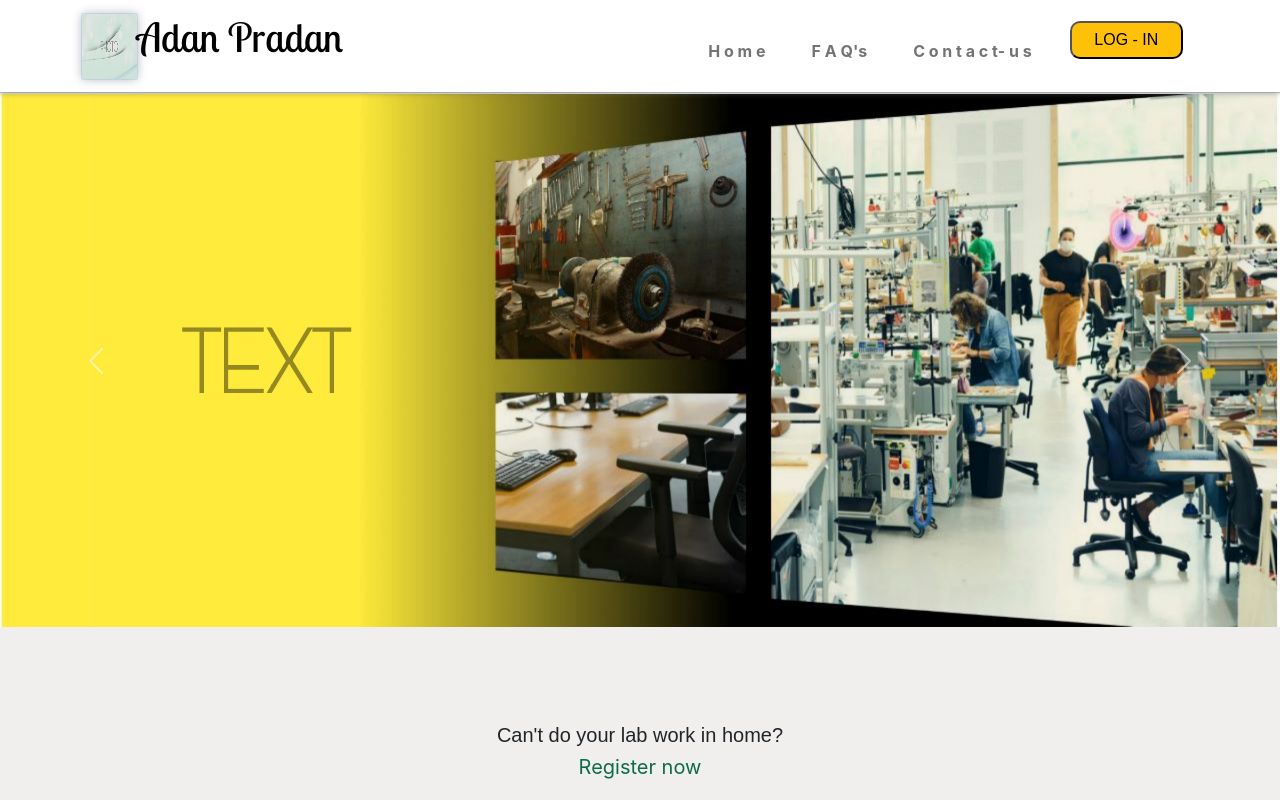
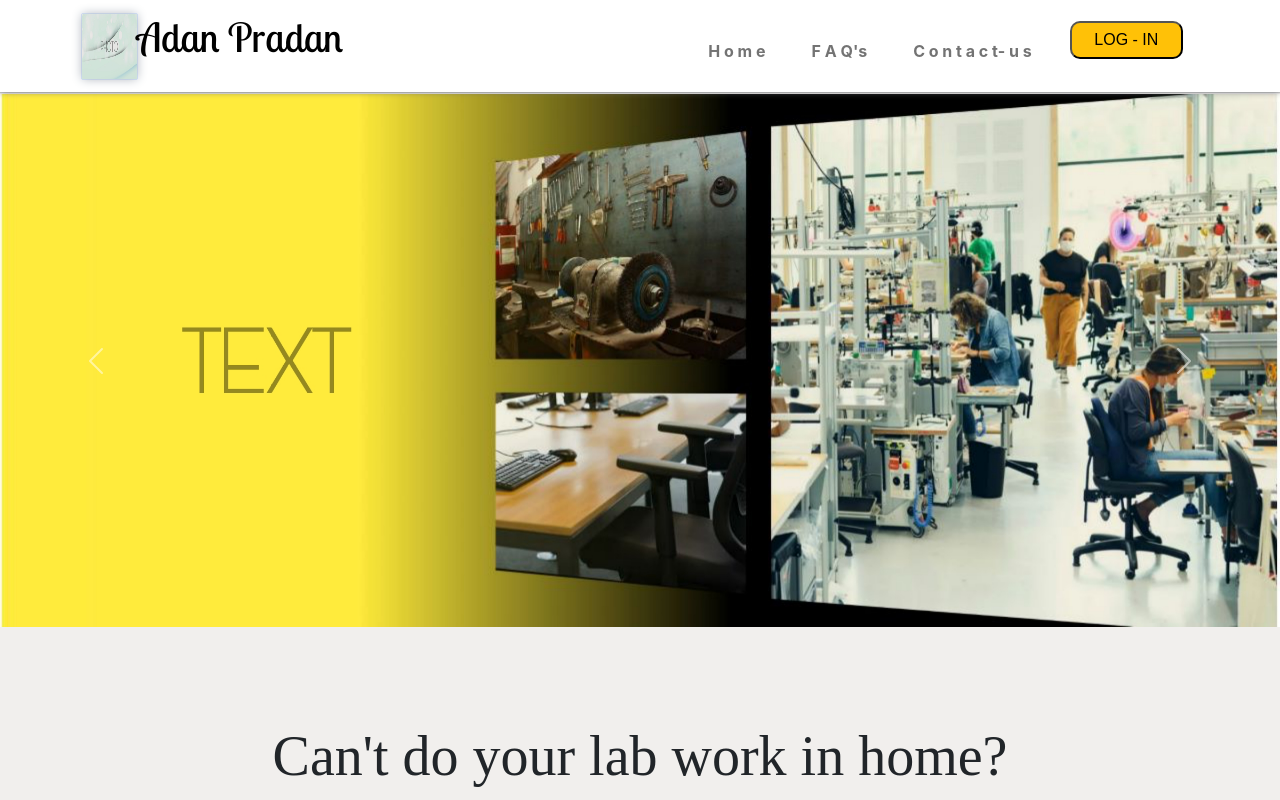
Before and after one commit to KotaKarthik1/Adan_Pradan_frontend, a React (Create React App) app: page / in a window 1280 px wide. Shown: the top 800 px of the page. Built offline with nearby package versions, Linux system fonts and the light colour scheme; a web font is replaced by a local one.

Commit message:
home change

```diff
--- a/src/component/Home.js
+++ b/src/component/Home.js
@@ -58,8 +58,8 @@ export default function Home() {
                     </div>
 
                     <div className="container py-5 my-5 wrappingDiv">
-                         <h1 className="display-4 josephin"><center>Can't do your lab work in home?</center></h1>
-                         <h1 className="display-6 regstyle"><center><b>Register now</b></center></h1>
+                         <p className="display-4 josephin" style={{fontFamily:'josephin'}}><center>Can't do your lab work in home?</center></p>
+                         {/* <h1 className="display-6 regstyle"><center><b>Register now</b></center></h1> */}
                     </div>
                     <div className="container pt-5 my-5 .wrappingDiv c1" >
                          <div className="display-4" style={{ color: "rgb(105, 58, 19)" }}><b>About us</b></div>
--- a/src/component/homepagestyles.css
+++ b/src/component/homepagestyles.css
@@ -19,7 +19,7 @@
   font-family: 'Josefin Sans', sans-serif;
   }
 #josephin{
-  font-family: 'Josefin Sans', sans-serif;
+  font-family: 'Josefin Sans', sans-serif !important;
   color:crimson;
 }
 .bigimage{
```
